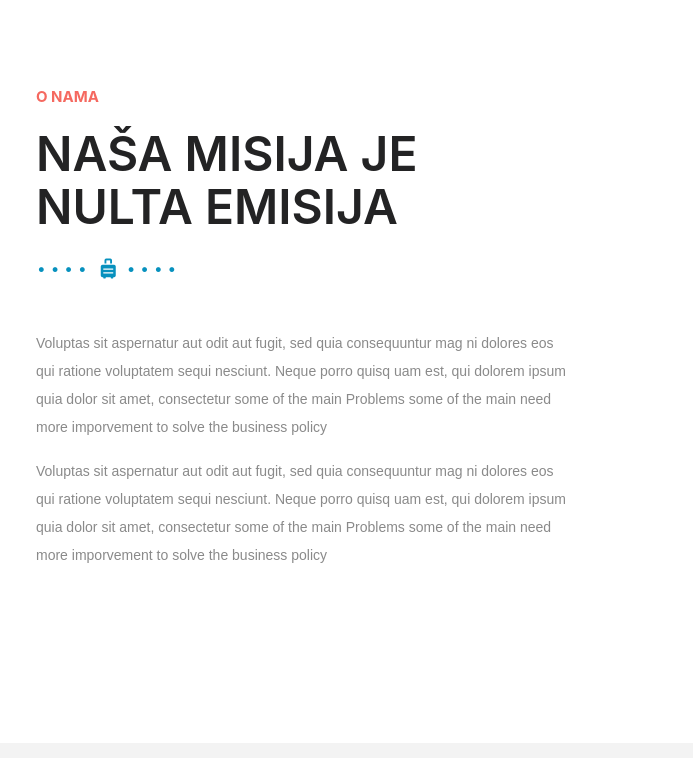
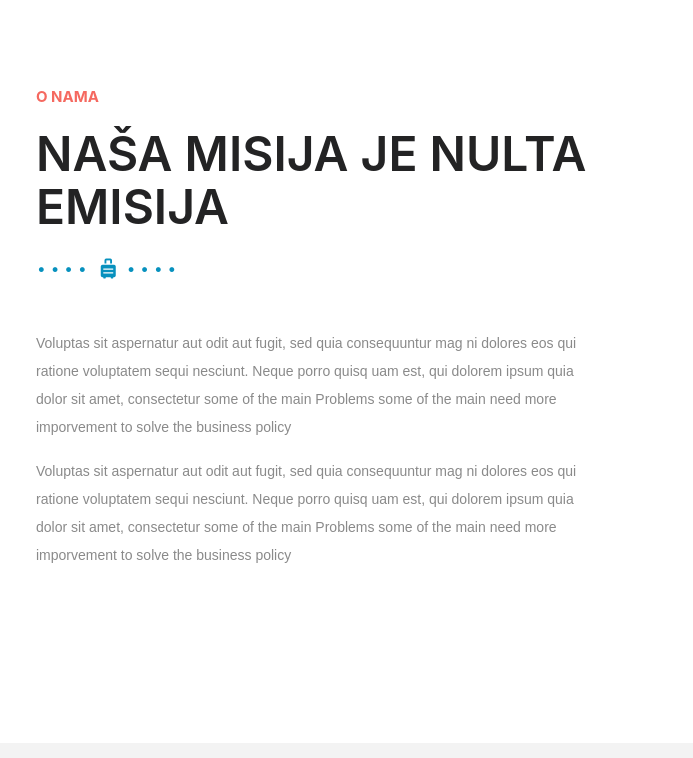
Before and after one commit to Suchil19/CIBJ-Group, a plain HTML site: page index.html in a window 1280 px wide. Shown: the part 562-1320 px from the top of the page, 587-1280 px from the left. Drawn offline with nearby package versions, Linux system fonts and the light colour scheme.

Commit message:
Segundo commit

```diff
--- a/css/style.css
+++ b/css/style.css
@@ -647,6 +647,14 @@ a{
 
 
 /* Wraped ***/
+
+.col, .col-1, .col-10, .col-11, .col-12, .col-2, .col-3, .col-4, .col-5, .col-6, .col-7, .col-8, .col-9, .col-auto, .col-lg, .col-lg-1, .col-lg-10, .col-lg-11, .col-lg-12, .col-lg-2, .col-lg-3, .col-lg-4, .col-lg-5, .col-lg-6, .col-lg-7, .col-lg-8, .col-lg-9, .col-lg-auto, .col-md, .col-md-1, .col-md-10, .col-md-11, .col-md-12, .col-md-2, .col-md-3, .col-md-4, .col-md-5, .col-md-6, .col-md-7, .col-md-8, .col-md-9, .col-md-auto, .col-sm, .col-sm-1, .col-sm-10, .col-sm-11, .col-sm-12, .col-sm-2, .col-sm-3, .col-sm-4, .col-sm-5, .col-sm-6, .col-sm-7, .col-sm-8, .col-sm-9, .col-sm-auto, .col-xl, .col-xl-1, .col-xl-10, .col-xl-11, .col-xl-12, .col-xl-2, .col-xl-3, .col-xl-4, .col-xl-5, .col-xl-6, .col-xl-7, .col-xl-8, .col-xl-9, .col-xl-auto {
+    position: relative;
+    width: 100%;
+    padding-right: 0px !important;
+    padding-left: 15px;
+}
+
 .section-margin {
     margin-top: -12rem;
     margin-bottom: 120px;
@@ -681,8 +689,7 @@ a{
 .mw-100 {
     max-width: 100%!important;
 }
-h2 {
-}
+
 h2{
 /*     font-family: "Vidaloka", serif; */
     font-weight: 600 !important;
```
